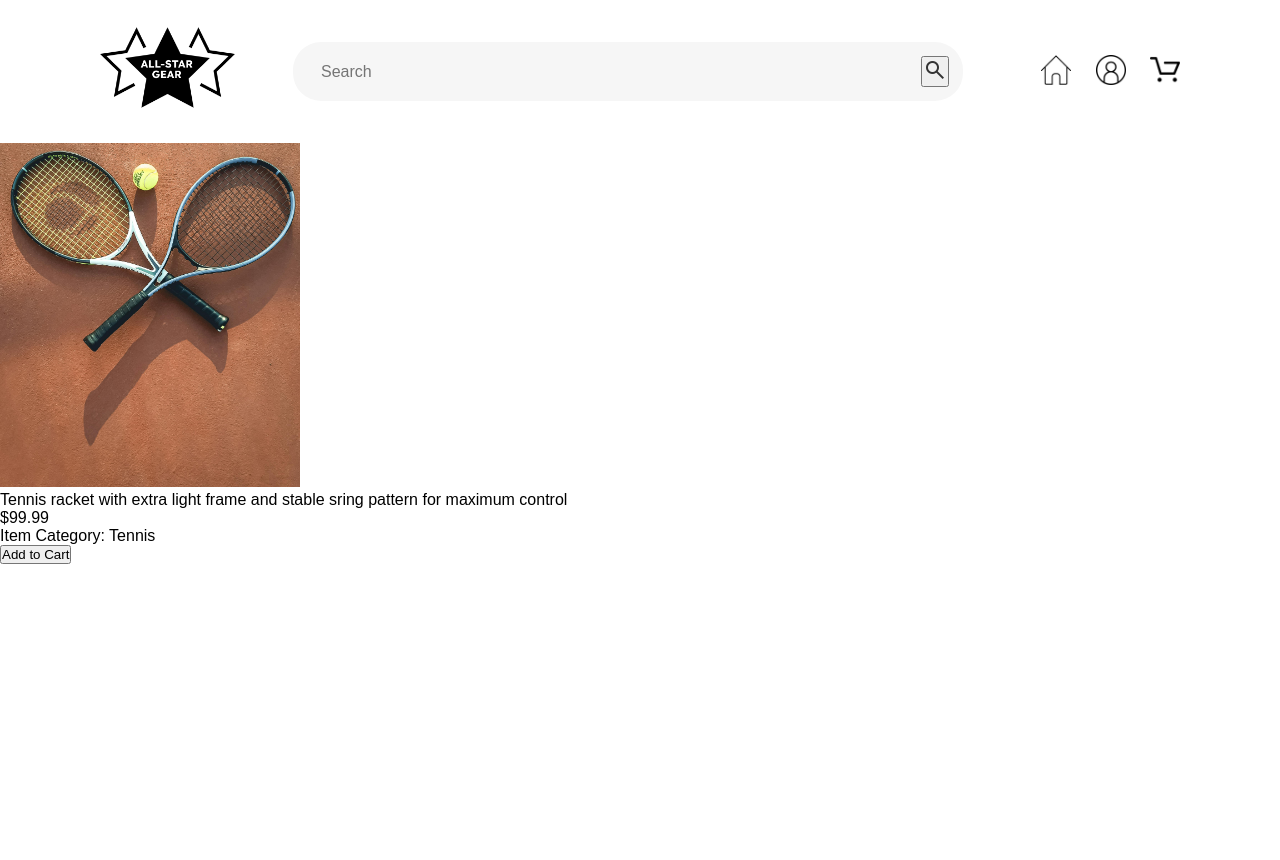
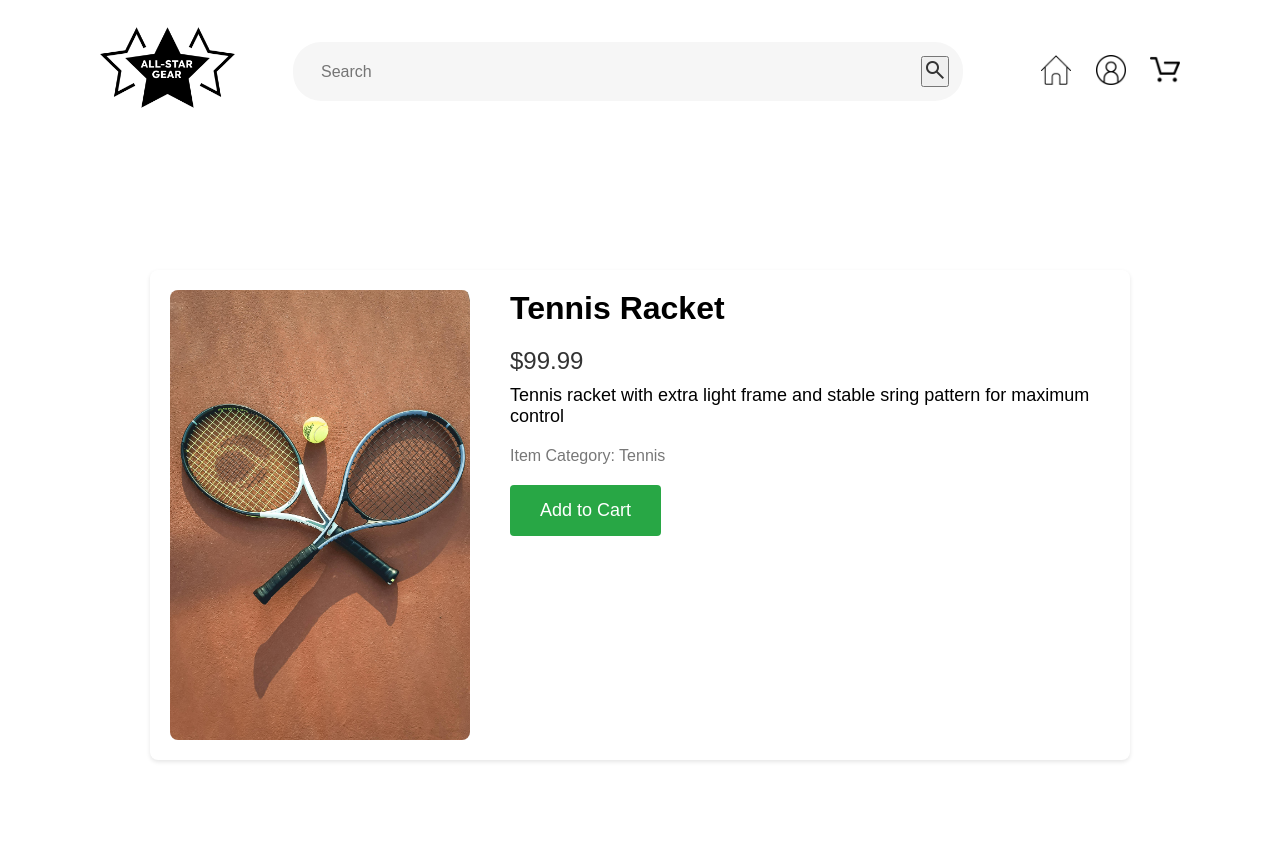
Before and after one commit to gvuzi/All-Star-Gear, a Flask app: page /item/1 in a window 1280 px wide. Before the commit the page ends 564 px from the top, so only its background shows below. Run offline with Flask 3, Linux system fonts and the light colour scheme; data comes from the database, SQL or seed files in the repository.

Commit message:
Sorting Functionality and Updated UI for Search Results and Item Detail

```diff
--- a/app.py
+++ b/app.py
@@ -91,12 +91,27 @@
     session.pop('user_id', None)
     return redirect(url_for('index'))
 
+# Updated search route with sorting functionality
 @app.route('/search', methods=['GET'])
 def search():
     conn = sqlite3.connect('data/AllStarDatabase.db')
     cursor = conn.cursor()
     userQuery = request.args.get('query', '')
-    cursor.execute('''SELECT * FROM items WHERE name LIKE ? OR category LIKE ?''', ('%' + userQuery + '%', '%' + userQuery + '%'))
+    sort_by = request.args.get('sort_by', 'relevance')
+
+    # Base query
+    query = "SELECT * FROM items WHERE name LIKE ? OR category LIKE ?"
+    params = ('%' + userQuery + '%', '%' + userQuery + '%')
+
+    # Modify query based on sorting
+    if sort_by == 'price_asc':
+        query += " ORDER BY price ASC"
+    elif sort_by == 'price_desc':
+        query += " ORDER BY price DESC"
+    elif sort_by == 'availability':
+        query += " ORDER BY availability DESC"  # Assuming you have an 'availability' column
+
+    cursor.execute(query, params)
     matchingItems = cursor.fetchall()
     conn.close()
     return render_template('search_results.html', items=matchingItems)
--- a/static/style.css
+++ b/static/style.css
@@ -459,3 +540,148 @@
 .image {
     margin-bottom: 15px;
 }
+
+/* css for item_detail.html */
+body.item_details {
+    padding-top: 170px;
+    display: flex;
+    justify-content: center;
+    align-items: center;
+    flex-direction: column;
+}
+
+.item_details .header {
+    background-color: white;
+    position: fixed;
+    top: 0;
+    left: 0;
+    width: 100%;
+    padding: 0px 100px;
+    display: flex;
+    justify-content: space-between;
+    align-items: center;
+    z-index: 1000;
+}
+
+.item_details .logo {
+    font-size: 32px;
+    text-decoration: none;
+    font-weight: 700;
+    color: #555;
+}
+
+.item_details .navbar a {
+    text-decoration: none;
+    margin-left: 20px;
+}
+
+.item_details .search {
+    width: fit-content;
+    display: flex;
+    padding: 14px;
+    border-radius: 28px;
+    background: #f6f6f6;
+}
+
+.item_details .search_icon {
+    color: #333333;
+    text-decoration: none;
+    outline: none;
+}
+
+.item_details .search_input {
+    font-size: 16px;
+    color: #333333;
+    width: 600px;
+    margin-left: 14px;
+    outline: none;
+    border: none;
+    background: transparent;
+}
+
+.item-details {
+    display: flex;
+    align-items: flex-start;
+    max-width: 1000px;
+    margin: 100px auto;
+    padding: 20px;
+    background-color: #fff;
+    box-shadow: 0 2px 4px rgba(0, 0, 0, 0.1);
+    border-radius: 8px;
+}
+
+.item-details .item-image {
+    width: 300px;
+    height: auto;
+    border-radius: 8px;
+    margin-right: 40px;
+}
+
+.item-details .item-info {
+    max-width: 600px;
+    display: flex;
+    flex-direction: column;
+}
+
+.item-details .item-info h1 {
+    font-size: 32px;
+    margin-bottom: 20px;
+}
+
+.item-details .item-info .item-price {
+    font-size: 24px;
+    color: #333;
+    margin-bottom: 10px;
+}
+
+.item-details .item-info .item-description {
+    font-size: 18px;
+    margin-bottom: 20px;
+}
+
+.item-details .item-info .item-category {
+    font-size: 16px;
+    margin-bottom: 20px;
+    color: #777;
+}
+
+.item-details .item-info .add-to-cart-button {
+    display: inline-block;
+    padding: 15px 30px;
+    font-size: 18px;
+    color: #fff;
+    background-color: #28a745;
+    border: none;
+    border-radius: 4px;
+    cursor: pointer;
+    text-align: center;
+}
+
+.item-details .item-info .add-to-cart-button:hover {
+    background-color: #218838;
+}
+
+/* Sorting Options */
+.sorting {
+    display: flex;
+    justify-content: flex-end;
+    align-items: center;
+    padding: 20px;
+}
+
+.sorting form {
+    display: flex;
+    align-items: center;
+}
+
+.sorting label {
+    margin-right: 10px;
+    font-size: 16px;
+}
+
+.sorting select {
+    padding: 8px;
+    font-size: 16px;
+    border-radius: 4px;
+    border: 1px solid #ccc;
+}
--- a/templates/item_detail.html
+++ b/templates/item_detail.html
@@ -3,36 +3,39 @@
 <head>
     <meta charset="UTF-8">
     <meta name="viewport" content="width=device-width, initial-scale=1.0">
-    <title>All-Star Gear</title>
+    <title>Product Detail</title>
     <link rel="stylesheet" href="{{ url_for('static', filename='style.css') }}">
     <link rel="stylesheet" href="https://fonts.googleapis.com/css2?family=Material+Symbols+Outlined:opsz,wght,FILL,GRAD@24,400,0,0" />
 </head>
-<body>
+<body class="item_details">
     <!-- Header/Navigation Bar -->
     <header class="header">
         <a href="{{ url_for('index') }}" class="logo"><img src="{{ url_for('static', filename='images/allstar.png') }}" width="135px"></a>
         <form action="{{ url_for('search') }}" method="GET">
             <div class="search">
-                <input class ="search_input" type="search" name="query" placeholder="Search">
-                <a href="#"><button type= "submit"><span class="search_icon material-symbols-outlined">search</span></button></a>
+                <input class="search_input" type="search" name="query" placeholder="Search">
+                <button type="submit"><span class="search_icon material-symbols-outlined">search</span></button>
             </div>
         </form>
         <nav class="navbar">
-            <a href="{{ url_for('store') }}"><img src="{{ url_for('static', filename='images/home.png') }}" width="30px"></a>
+            <a href="{{ url_for('index') }}"><img src="{{ url_for('static', filename='images/home.png') }}" width="30px"></a>
             <a href="{{ url_for('login') }}"><img src="{{ url_for('static', filename='images/login.png') }}" width="30px"></a>
             <a href="{{ url_for('cart') }}"><img src="{{ url_for('static', filename='images/shoppingcart.png') }}" width="30px"></a>
         </nav>
     </header>
-    <!-- Prints the details of the item clicked -->
-    <h1>{{ item[1] }}</h1>
-    <img src="{{ url_for('static', filename=item[5]) }}" style="width:300px;">
-    <p>{{ item[2] }}</p>
-    <p>${{ item[3] }}</p>
-    <p>Item Category: {{ item[4] }}</p>
-    <!-- Adds item clicked to to cart through add_to_cart route -->
-    <form action="{{ url_for('add_to_cart',item_id=item[0]) }}" method="POST">
-        <button type="submit">Add to Cart</button>
-    </form>
+
+    <!-- Item Details Section -->
+    <div class="item-details">
+        <img class="item-image" src="{{ url_for('static', filename=item[5]) }}" alt="{{ item[1] }}">
+        <div class="item-info">
+            <h1>{{ item[1] }}</h1>
+            <p class="item-price">${{ item[3] }}</p>
+            <p class="item-description">{{ item[2] }}</p>
+            <p class="item-category">Item Category: {{ item[4] }}</p>
+            <form action="{{ url_for('add_to_cart', item_id=item[0]) }}" method="POST">
+                <button type="submit" class="add-to-cart-button">Add to Cart</button>
+            </form>
+        </div>
+    </div>
 </body>
-
 </html>
```
Also changed, not shown: other parts of static/style.css (+82 -1 lines), templates/search_results.html (+25 -9 lines).
